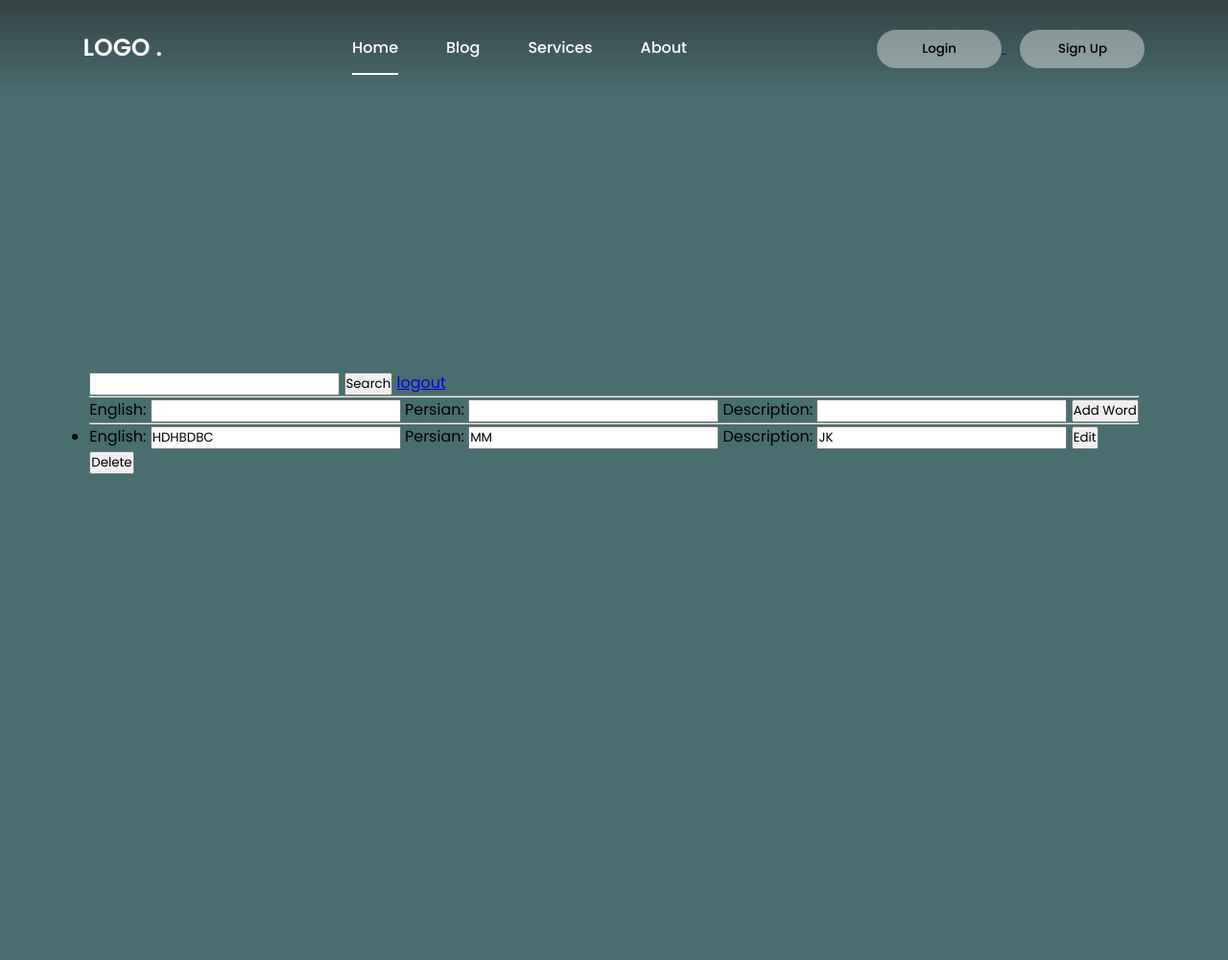
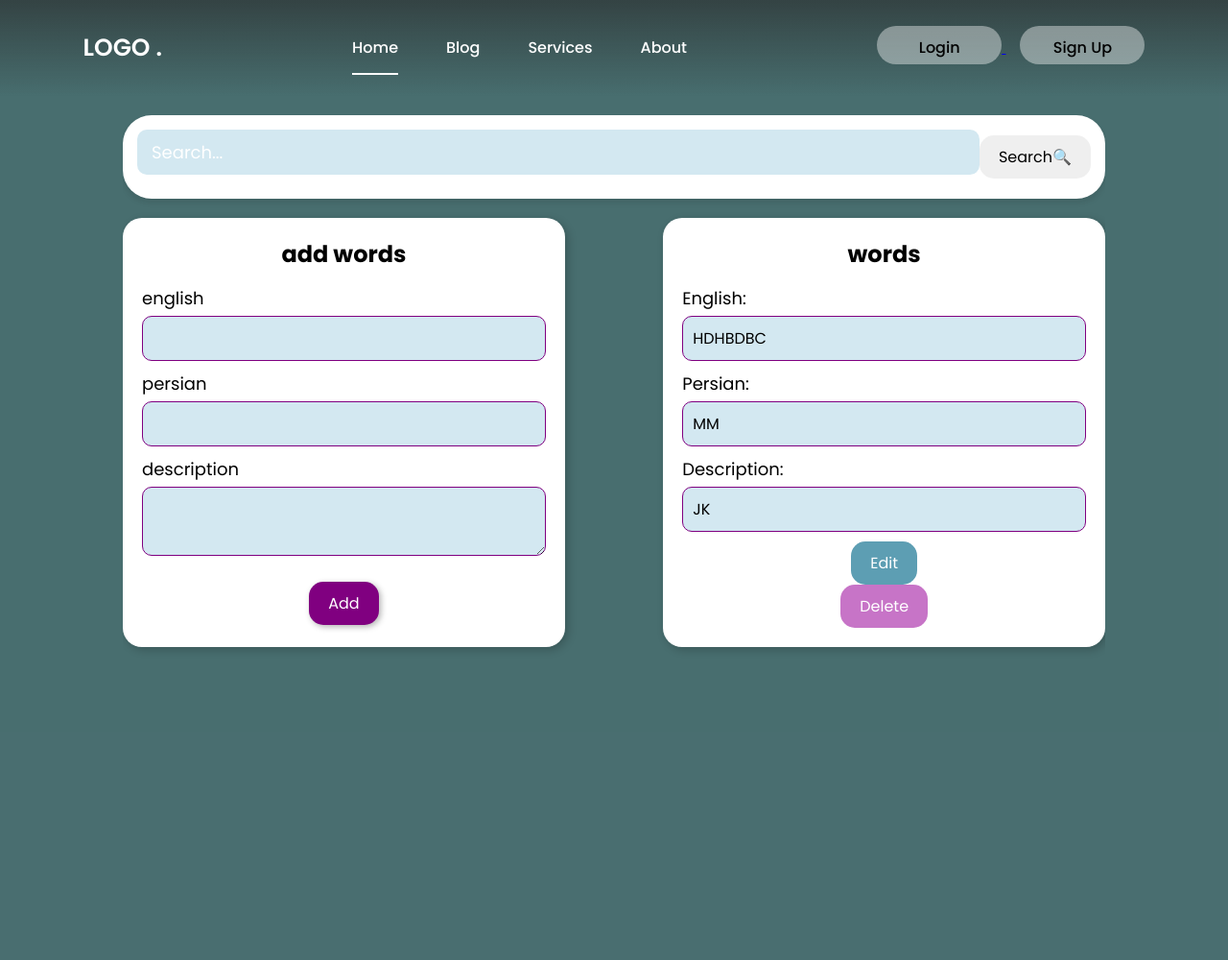
Before and after one commit to ZAHRA004/dictionary, a Django app: page /login/home in a window 1280 px wide. Shown: the whole page at 96% size. Before the commit the page ends 494 px from the top, so only its background shows below. Run offline with Django 5.2, Linux system fonts and the light colour scheme; data comes from the database, SQL or seed files in the repository; both versions use the stored data as it was after the commit.

Commit message:
home ui done

```diff
--- a/Dictionary/templates/dictionary/home.html
+++ b/Dictionary/templates/dictionary/home.html
@@ -1,15 +1,196 @@
 {% extends "intro.html" %}
 {% block homeBox %}
+<style>
+    /* Import Font */
+@import url('https://fonts.googleapis.com/css2?family=Indie+Flower&display=swap');
 
-<!-- search -->
-<form method="get" action="{% url 'home' %}">
-    <input type="text" name="q" placeholder="Search..." value="{{ query }}">
-    <button type="submit">Search</button>
-    {% if query %}
-        <a href="{% url 'home' %}" class="btn">Clear Search</a>
-    {% endif %}
+/* Main Container */
+.container {
+    text-align: center;
+    position: relative;
+    align-items: center;
+    justify-content: center;
+    width: 80vw;
+    height: 1000px;
+    overflow: hidden;
 
-    <script>
+}
+/* Search Bar */
+.search-bar {
+    margin-top : 120px;
+    position: relative;
+    display: flex;
+    align-items: center;
+    justify-content: space-between;
+    background: white;
+    padding: 15px;
+    border-radius: 30px;
+    box-shadow: 0 4px 6px rgba(0, 0, 0, 0.1);
+}
+
+.search-bar input {
+    border: none;
+    outline: none;
+    flex: 1;
+    font-size: 18px;
+    padding-left: 15px;
+}
+
+.search-icon {
+    font-size: 20px;
+    cursor: pointer;
+    color: purple;
+}
+.search {
+    display: flex;
+    align-items: center;
+    position: relative;
+    width: 100%;
+}
+
+/* Content Section */
+.content {
+    display: flex;
+    justify-content: space-between;
+    margin-top: 20px;
+
+}
+
+/* Add Words Box */
+.add-words,
+.words-list {
+    width: 45%;
+    background: white;
+    padding: 20px;
+    border-radius: 20px;
+    box-shadow: 3px 3px 10px rgba(0, 0, 0, 0.2);
+}
+
+/* Headers */
+h2 {
+    font-size: 24px;
+    margin-bottom: 15px;
+}
+
+/* Labels */
+label {
+    display: block;
+    text-align: left;
+    font-size: 18px;
+    margin-bottom: 5px;
+}
+
+/* Inputs */
+input, textarea {
+    width: 100%;
+    padding: 10px;
+    font-size: 16px;
+    border-radius: 10px;
+    border: 1px solid purple;
+    background: #d3e8f1;
+    margin-bottom: 10px;
+}
+
+/* Buttons */
+button {
+    padding: 10px 20px;
+    border: none;
+    border-radius: 15px;
+    font-size: 16px;
+    cursor: pointer;
+}
+
+.add-btn {
+    background: purple;
+    color: white;
+    margin-top: 10px;
+    box-shadow: 2px 2px 6px rgba(0, 0, 0, 0.3);
+}
+
+/* Delete & Edit Buttons */
+.buttons {
+    display: flex;
+    justify-content: space-around;
+    margin-top: 20px;
+}
+
+.delete {
+    background: #c774c7;
+    color: white;
+}
+
+.edit {
+    background: #5d9eb3;
+    color: white;
+}
+.swiper {
+    width: 600px;
+    height: 300px;
+  }
+
+
+</style>
+<script src="https://cdn.jsdelivr.net/npm/swiper@11/swiper-element-bundle.min.js"></script>
+<div class="container">
+    <div class="search-bar">
+        <form class = 'search' method="get" action="{% url 'home' %}">
+            <input type="text" name="q" placeholder="Search..." value="{{ query }}">
+            <div class="search-icon"><button type="submit">Search🔍</button></div>
+        </form>
+
+    </div>
+
+
+    <div class="content">
+        <!-- Add Words Form -->
+        <div class="add-words">
+            <h2>add words</h2>
+            <form  method="post" action="{% url 'home' %}">
+                {% csrf_token %}
+                <label for="english">english</label>
+                <input type="text" id="english" name="english" required>
+
+                <label for="persian">persian</label>
+                <input type="text" id="persian" name="persian" required>
+
+                <label for="description">description</label>
+                <textarea id="description" name="description" required></textarea>
+
+                <button class="add-btn" type="submit">Add</button>
+            </form>
+        </div>
+
+        <!-- Words List -->
+        <div class="words-list">
+            <h2>words</h2>
+            <swiper-container>
+                {% for word in words %}
+                    <swiper-slide>
+                        <form method="post" action="{% url 'home' %}">
+                            {% csrf_token %}
+                            <input type="hidden" name="edit_word" value="{{ word.id }}">
+                            <label for="english_{{ word.id }}">English:</label>
+                            <input type="text" id="english_{{ word.id }}" name="english" value ="{{ word.english }}" required>
+                            <label for="persian_{{ word.id }}">Persian:</label>
+                            <input type="text" id="persian_{{ word.id }}" name="persian" value="{{ word.persian }}" required>
+                            <label for="description_{{ word.id }}">Description:</label>
+                            <input type="text" id="description_{{ word.id }}" name="description" value="{{ word.description }}">
+                            <button class="edit" type="submit">Edit</button>
+                        </form>
+
+                        <form method="post" action="{% url 'home' %}" style="display:inline;">
+                            {% csrf_token %}
+                            <input type="hidden" name="delete_word" value="{{ word.id }}">
+                            <button class="delete" type="submit" onclick="return confirm('Are you sure you want to delete this word?')">Delete</button>
+                        </form>
+                    </swiper-slide>
+                {% endfor %}
+            </swiper-container>
+        </div>
+    </div>
+</div>
+
+<!--<script>
     var timeout;
     function resetTimeout() {
         clearTimeout(timeout);
@@ -21,55 +202,5 @@
     window.onload = resetTimeout;
     document.onmousemove = resetTimeout;
     document.onkeypress = resetTimeout;
-    </script>
-    <a href={% url 'login' %}>logout</a>
-</form>
-
-
-<hr>
-
-<!-- add -->
-<form method="post" action="{% url 'home' %}">
-    {% csrf_token %}
-    <input type="hidden" name="add_word" value="true">
-    <label for="english">English:</label>
-    <input type="text" id="english" name="english" required>
-    <label for="persian">Persian:</label>
-    <input type="text" id="persian" name="persian" required>
-    <label for="description">Description:</label>
-    <input type="text" id="description" name="description" required>
-    <button type="submit">Add Word</button>
-</form>
-
-<hr>
-
-<!-- word list -->
-{% if query %}
-    <h3>Results for "{{ query }}":</h3>
-{% endif %}
-
-<ul>
-    {% for word in words %}
-        <li>
-            <form method="post" action="{% url 'home' %}">
-                {% csrf_token %}
-                <input type="hidden" name="edit_word" value="{{ word.id }}">
-                <label for="english_{{ word.id }}">English:</label>
-                <input type="text" id="english_{{ word.id }}" name="english" value ="{{ word.english }}" required>
-                <label for="persian_{{ word.id }}">Persian:</label>
-                <input type="text" id="persian_{{ word.id }}" name="persian" value="{{ word.persian }}" required>
-                <label for="description_{{ word.id }}">Description:</label>
-                <input type="text" id="description_{{ word.id }}" name="description" value="{{ word.description }}">
-                <button type="submit">Edit</button>
-            </form>
-
-            <form method="post" action="{% url 'home' %}" style="display:inline;">
-                {% csrf_token %}
-                <input type="hidden" name="delete_word" value="{{ word.id }}">
-                <button type="submit" onclick="return confirm('Are you sure you want to delete this word?')">Delete</button>
-            </form>
-        </li>
-    {% endfor %}
-</ul>
-
-    {%endblock%}
+    </script>-->
+{%endblock%}
--- a/Dictionary/views.py
+++ b/Dictionary/views.py
@@ -169,7 +169,7 @@
 
 
 def HomeView(request):
-    if request.user.is_authenticated:
+    """if request.user.is_authenticated:
         last_activity = request.session.get('last_activity')
         if last_activity:
             last_activity = datetime.fromisoformat(last_activity)
@@ -177,7 +177,7 @@
             if elapsed_time > 20:
                 del request.session['last_activity']
                 return redirect('login')
-        request.session['last_activity'] = datetime.now().isoformat()
+        request.session['last_activity'] = datetime.now().isoformat()"""
 
     query = request.GET.get('q', '')
 
@@ -215,11 +215,12 @@
 
     # words
     words = Dictionary.objects.filter(addedUser=request.user)
+    print(type(words))
     if query:
         words = words.filter(
             Q(english__icontains=query) | Q(persian__icontains=query)
         )
-
+    words = words.order_by('-id')
     return render(request, 'dictionary/home.html', {'form': form, 'words': words, 'query':query})
 
 
```
Also changed, not shown: db.sqlite3.
